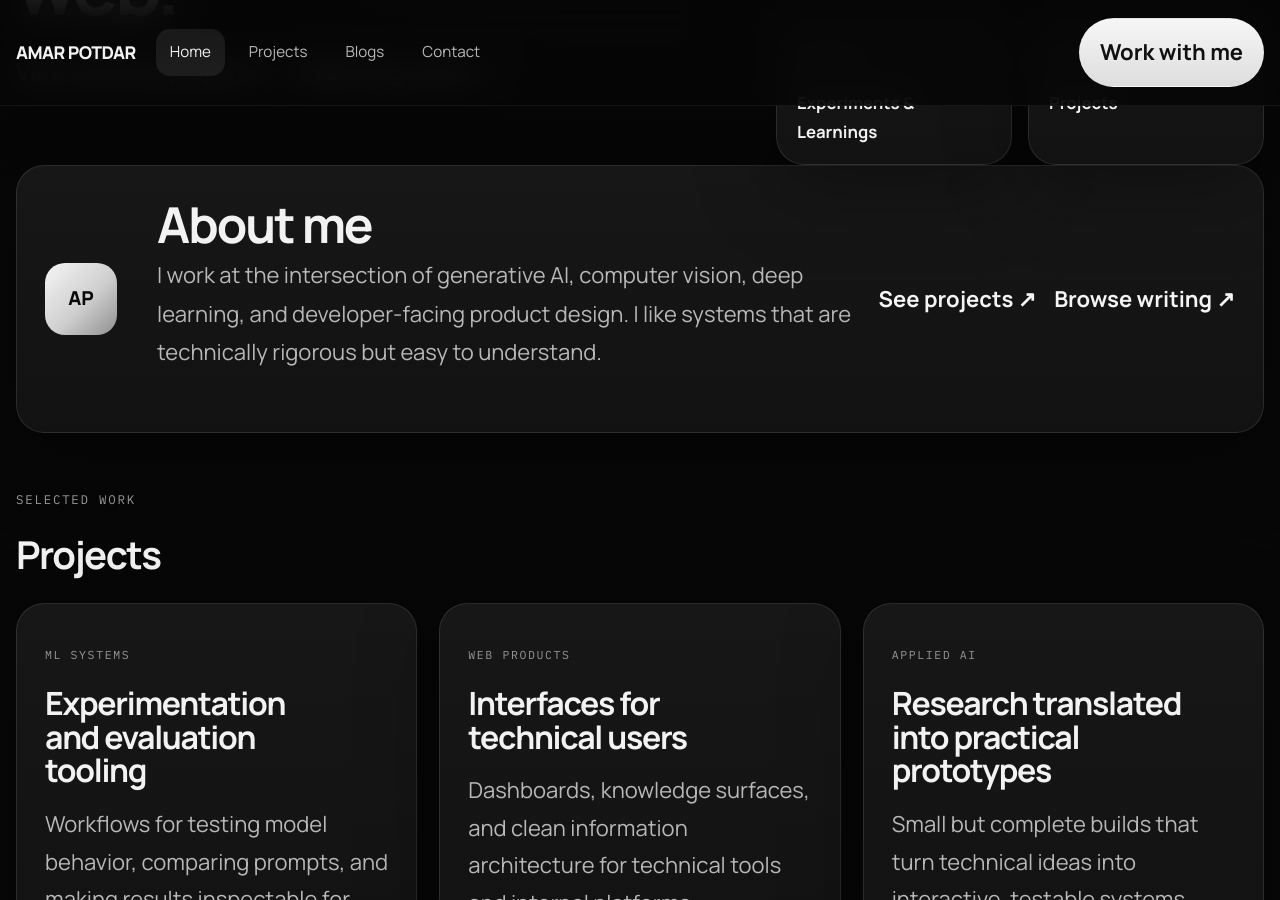
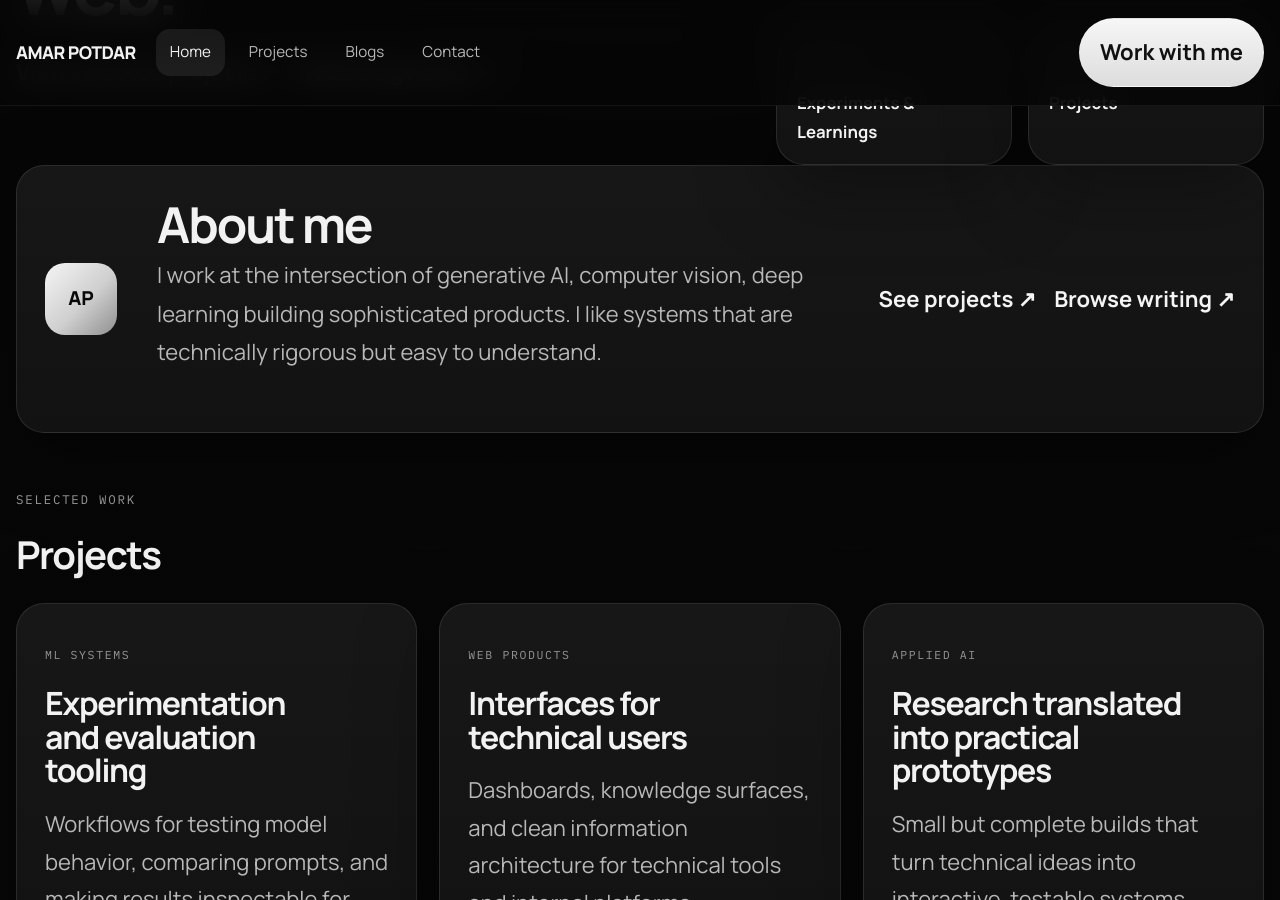
Before and after one commit to MeAmarP/meamarp.github.io, a Jekyll site: the page built from index.html, in a window 1280 px wide and 900 px high, scrolled down 740 px. Built offline with Jekyll 4.4.1, drawn with Linux system fonts in a browser that asks for light colours; nearby versions of some CDN libraries; the list of posts is cut into pages by our own code.

Commit message:
fix: improve clarity in 'About me' section description

```diff
--- a/index.html
+++ b/index.html
@@ -53,7 +53,7 @@ title: Home
 			<h2>About me</h2>
 			<p>
 				I work at the intersection of generative AI, computer vision, deep
-				learning, and developer-facing product design. I like systems that are
+				learning building sophisticated products. I like systems that are
 				technically rigorous but easy to understand.
 			</p>
 		</div>
```
Also changed, not shown: 2 other files.
